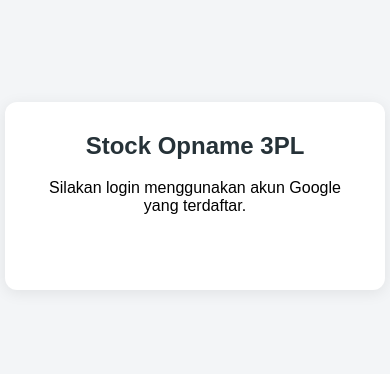
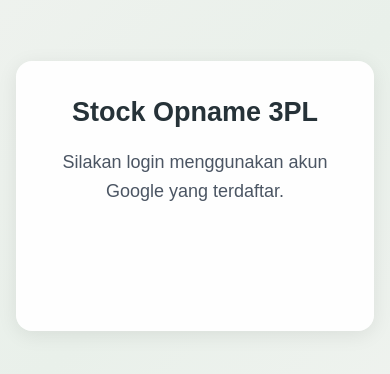
Before and after one commit to farhatbalfas/stock-opname-scanner, a plain HTML site: page login.html in a window 390 px wide. Shown: the part 226-600 px from the top of the page. Drawn offline with Linux system fonts and the light colour scheme.

Commit message:
login.html

```diff
--- a/login.html
+++ b/login.html
@@ -3,47 +3,89 @@
 <html lang="id">
 <head>
   <meta charset="UTF-8">
-  <meta name="viewport" content="width=device-width, initial-scale=1">
+  <meta name="viewport" content="width=device-width, initial-scale=1, viewport-fit=cover">
 
   <title>Login Stock Opname 3PL</title>
 
   <style>
+    * {
+      box-sizing: border-box;
+    }
+
     body {
       font-family: Arial, sans-serif;
-      background: #f3f5f7;
+      background: linear-gradient(135deg, #F1F3F0 0%, #E9F0EA 52%, #F2F4F1 100%);
       margin: 0;
       min-height: 100vh;
+      min-height: 100dvh;
       display: flex;
       justify-content: center;
       align-items: center;
+      padding: 20px;
+      color: #263238;
     }
 
     .login-box {
-      background: white;
-      padding: 30px;
-      border-radius: 12px;
-      width: 320px;
-      max-width: calc(100% - 60px);
+      background: rgba(255,255,255,0.96);
+      padding: 34px 28px;
+      border-radius: 18px;
+      width: 100%;
+      max-width: 400px;
       text-align: center;
-      box-shadow: 0 3px 15px rgba(0,0,0,0.08);
+      box-shadow: 0 4px 20px rgba(0,0,0,0.08);
     }
 
     h2 {
-      margin-top: 0;
+      margin: 0 0 18px;
       color: #263238;
+      font-size: 25px;
+      line-height: 1.3;
+    }
+
+    .instruction {
+      margin: 0;
+      font-size: 17px;
+      line-height: 1.6;
+      color: #4b5563;
     }
 
     #googleButton {
       display: flex;
       justify-content: center;
-      margin-top: 25px;
+      margin-top: 28px;
+      min-height: 44px;
     }
 
     #status {
       margin-top: 20px;
-      font-size: 14px;
+      font-size: 16px;
       line-height: 1.5;
       overflow-wrap: anywhere;
+    }
+
+    @media (max-width: 600px) {
+      body {
+        padding: 16px;
+      }
+
+      .login-box {
+        max-width: 100%;
+        padding: 34px 22px;
+        border-radius: 16px;
+      }
+
+      h2 {
+        font-size: 27px;
+      }
+
+      .instruction {
+        font-size: 18px;
+        line-height: 1.6;
+      }
+
+      #status {
+        font-size: 16px;
+      }
     }
   </style>
 </head>
@@ -53,7 +95,9 @@
   <div class="login-box">
     <h2>Stock Opname 3PL</h2>
 
-    <p>Silakan login menggunakan akun Google yang terdaftar.</p>
+    <p class="instruction">
+      Silakan login menggunakan akun Google yang terdaftar.
+    </p>
 
     <div id="googleButton"></div>
 
@@ -109,8 +153,6 @@
       document.getElementById("status").textContent =
         "Login Google berhasil. Sedang memverifikasi hak akses...";
 
-      // Kirim token menggunakan POST.
-      // Token tidak dimasukkan ke URL.
       const form = document.createElement("form");
 
       form.method = "POST";
```
